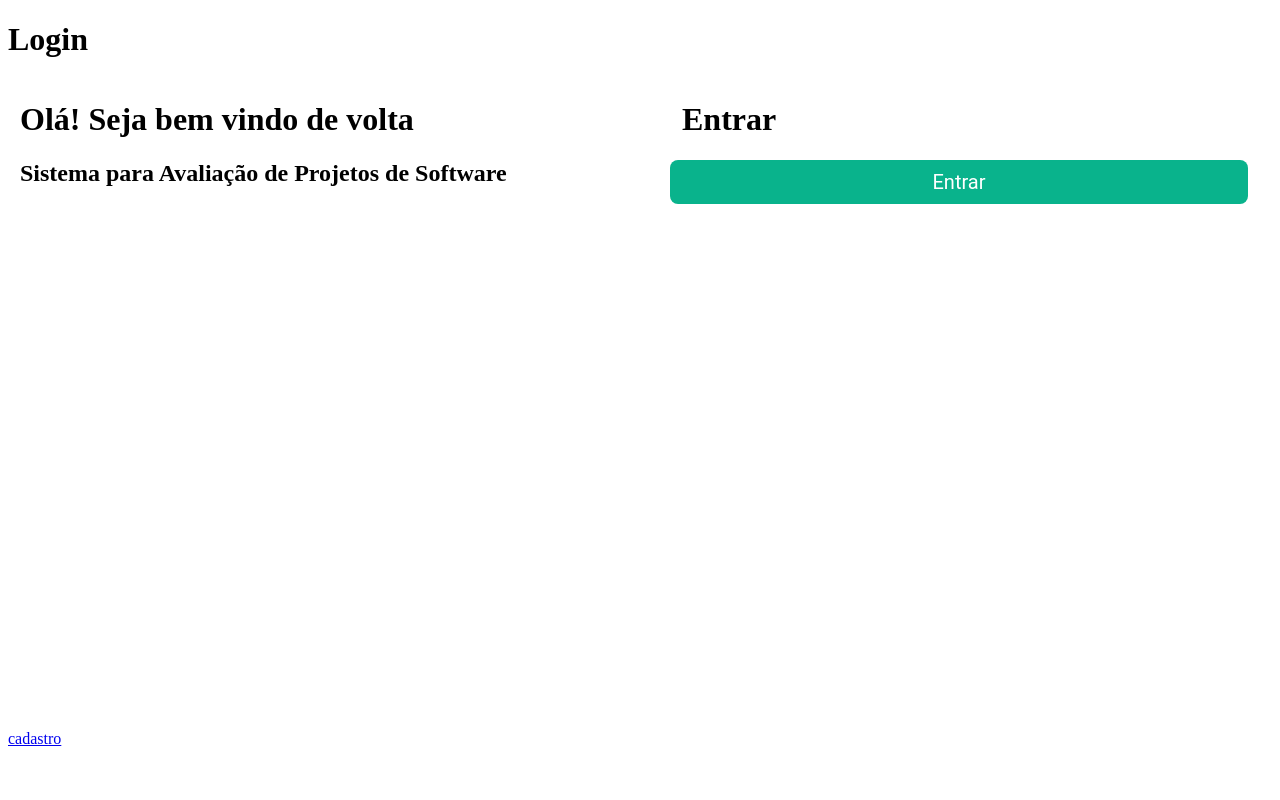
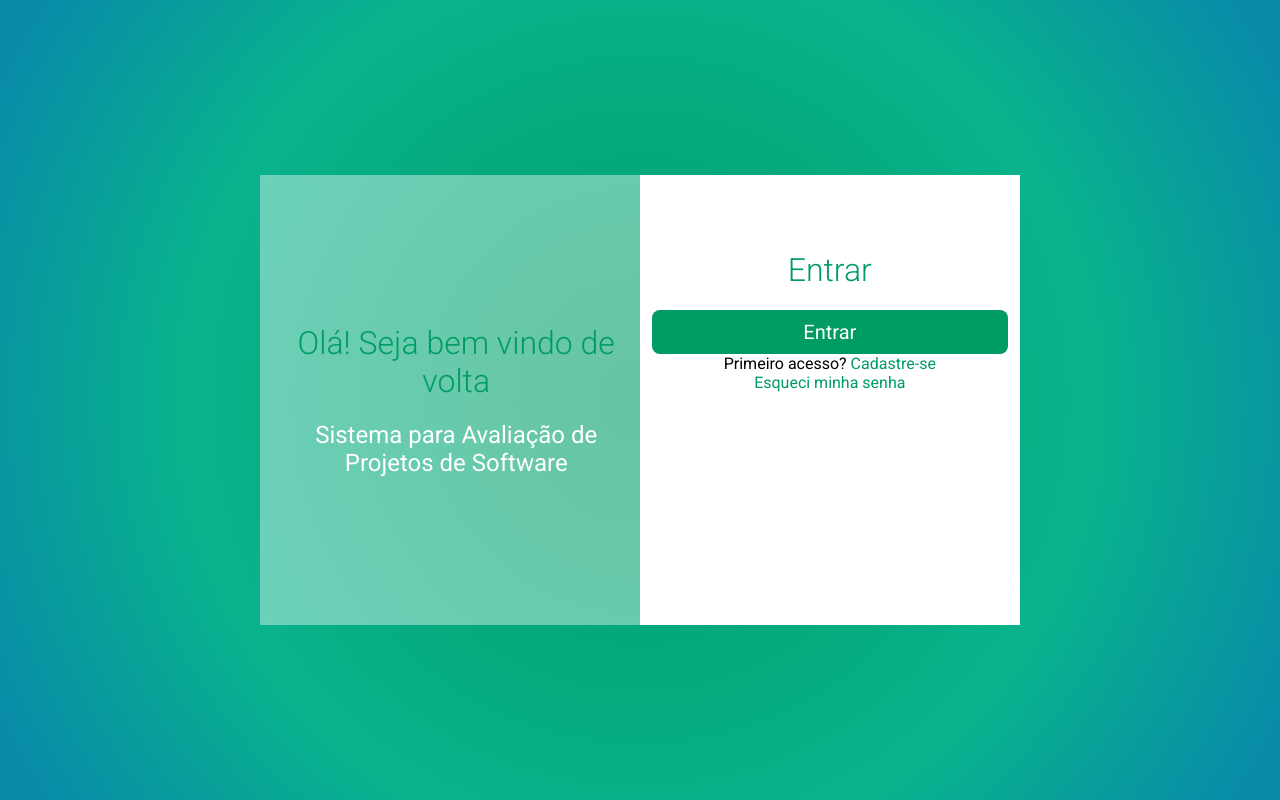
Before and after one commit to ldbeltz/evaluateFront, a Vue app: page / in a window 1280 px wide. Built offline with nearby package versions, Linux system fonts and the light colour scheme.

Commit message:
login e cadastro alterado

```diff
--- a/src/components/BaseButtonComponent.vue
+++ b/src/components/BaseButtonComponent.vue
@@ -21,7 +21,7 @@ const props = defineProps({
 </template>
 <style scoped>
 .primary-button {
-    background-color: #09B38C;
+    background-color: var(--primary-color);
     padding: 10px 0px;
     color: #FFFFFF;
     font-family: Roboto;
--- a/src/components/LoginAndRegisterComponent.vue
+++ b/src/components/LoginAndRegisterComponent.vue
@@ -11,20 +11,23 @@ const content = ref({
     login: {
         tcTitle: "Olá! Seja bem vindo de volta",
         tcSubtitle: "Sistema para Avaliação de Projetos de Software",
-        formTitle:"Entrar"
+        formTitle:"Entrar",
+        formLink: "Primeiro acesso?"
 
     },
     register: {
         tcTitle: "Olá! Seja bem vindo",
         tcSubtitle: "Sistema para Avaliação de Projetos de Software",
-        formTitle:"Cadastre-se"
+        formTitle:"Cadastre-se",
+        formLink:"Já está cadastrado?"
+
     }
 })
 </script>
 <template>
     <div>
-        <div class="row">
-            <div class="transparent-card column">
+        <div class="row no-gap">
+            <div class="transparent-card clearfix column row">
                 <div class="logo"></div>
                     <div class="text-content">
                         <h1 class="tc-title">
@@ -35,7 +38,7 @@ const content = ref({
                         </h2>
                     </div>
             </div>
-            <div class="solid-card column">
+            <div class="solid-card clearfix column">
                <div class="form row-reverse">
                     <h1 class="form-title column">
                         {{ props.formType == "login" ? content.login.formTitle : content.register.formTitle}}
@@ -47,7 +50,14 @@ const content = ref({
                         type="primary"
                         ></base-button-component>
                     </div>
-                    <div class="form-link column"></div>
+                    <div class="form-link column">
+                        <span> {{ props.formType == "login" ? content.login.formLink : content.register.formLink}}</span>
+                        <router-link v-if="props.formType == 'login'" to="/Register"> Cadastre-se</router-link>
+                        <router-link v-if="props.formType == 'register'" to="/"> Login</router-link>
+                    </div>
+                    <div v-if="props.formType == 'login'" class="form-forgot-password column">
+                        <router-link to='/'>Esqueci minha senha</router-link>
+                    </div>
                </div>
             </div>
         </div>
@@ -55,6 +65,38 @@ const content = ref({
 </template>
 <style scoped>
 .transparent-card, .solid-card {
-    height: 650px;
+    height: 450px;
+    font-family: var(--font-family);
+    align-items: center;
+    justify-content: center;
+}
+
+.solid-card {
+    background-color: #FFFFFF;
+}
+
+.transparent-card {
+    background-color: #FFFFFF66;
+}
+
+h1.tc-title, h2.tc-subtitle, h1.form-title, .form-link, .form-forgot-password {
+    text-align: center;
+}
+
+h1.tc-title, h1.form-title {
+    font-weight: 300;
+    color: var(--primary-color);
+}
+h1.form-title {
+    margin-top: 76px;
+}
+h2.tc-subtitle {
+    font-weight: 400;
+    color: white;
+}
+
+.form-forgot-password > a, .form-link > a {
+    text-decoration: none;
+    color: var(--primary-color);
 }
 </style>
--- a/src/style.css
+++ b/src/style.css
@@ -1,7 +1,21 @@
+@import url('https://fonts.googleapis.com/css2?family=Outfit:wght@100..900&family=Roboto:ital,wght@0,100;0,300;0,400;0,500;0,700;0,900;1,100;1,300;1,400;1,500;1,700;1,900&display=swap');
+
+:root {
+    --primary-color: rgb(0,156,99);
+    --font-family: Roboto;
+}
+
+body {
+    margin: 0;
+}
 .row {
     display: flex;
     flex-direction: row;
     gap: 0.75em;
+}
+
+.no-gap {
+    gap:unset;
 }
 .row-reverse {
     flex-direction: column;
--- a/src/views/LoginView.vue
+++ b/src/views/LoginView.vue
@@ -2,14 +2,19 @@
 import LoginAndRegisterComponent from '../components/LoginAndRegisterComponent.vue';
 </script>
 <template>
-    <div>
-        <h1>
-            Login
-        </h1>
+    <div class="login-container">
         <login-and-register-component
-         formType="login"
+        formType="login"
         ></login-and-register-component>
-
-        <router-link to="/register">cadastro</router-link>
     </div>
 </template>
+<style scoped>
+    .login-container{
+        width: 100vw;
+        height: 100vh;
+        display: flex;
+        justify-content: center;
+        align-items: center;
+        background: radial-gradient(circle, rgba(0,156,99,1) 0%, rgba(9,179,140,1) 60%, rgba(8,139,168,1) 95%);;
+    }
+</style>
--- a/src/views/RegisterView.vue
+++ b/src/views/RegisterView.vue
@@ -2,13 +2,19 @@
 import LoginAndRegisterComponent from '../components/LoginAndRegisterComponent.vue';
 </script>
 <template>
-    <div>
-        <h1>
-            Cadastro
-        </h1>
+    <div class="register-container">
         <login-and-register-component
         formType="register"
         ></login-and-register-component>
-        <router-link to="/">Login</router-link>
     </div>
 </template>
+<style scoped>
+    .register-container {
+        width: 100vw;
+        height: 100vh;
+        display: flex;
+        justify-content: center;
+        align-items: center;
+        background: radial-gradient(circle, rgba(0,156,99,1) 0%, rgba(9,179,140,1) 60%, rgba(8,139,168,1) 95%);;
+    }
+</style>
```
Lines whose indentation alone changed are shown as unchanged.
